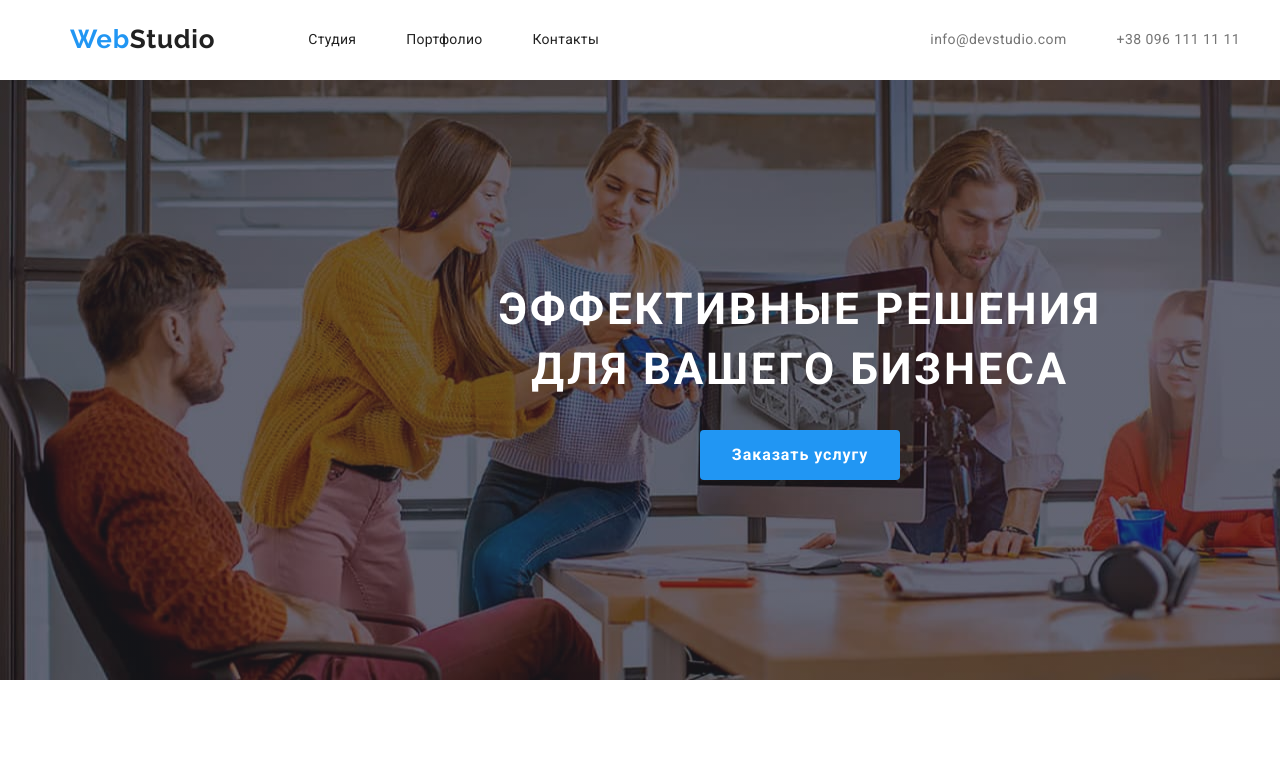
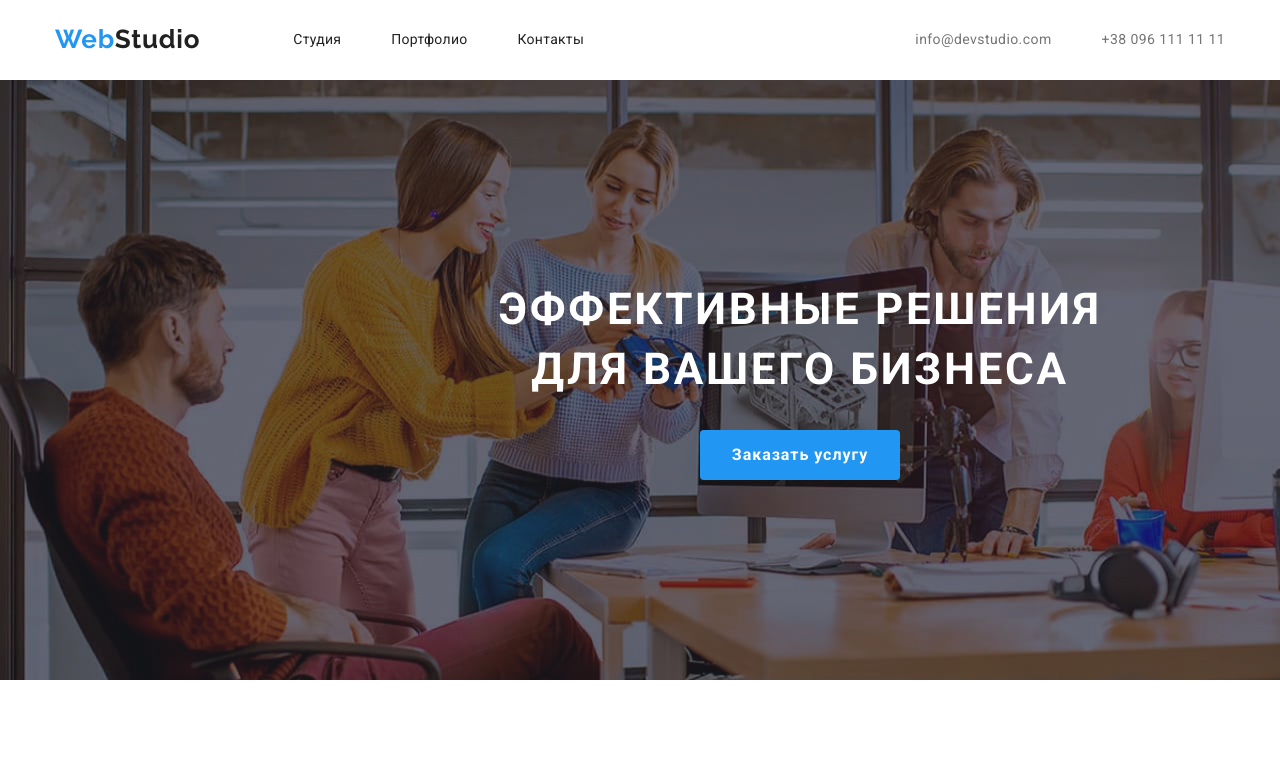
Before and after one commit to tipo4ek74/goit-markup-hw-08, a plain HTML site: page index.html in a window 1280 px wide. Shown: the top 772 px of the page. Drawn offline with nearby package versions, Linux system fonts and the light colour scheme.

Commit message:
0047110821

```diff
--- a/index.html
+++ b/index.html
@@ -19,7 +19,7 @@
 <body>
     <!-- HEADER -->
     <header class="header container">
-        <div class="container header-container">
+        <div class="header-container">
             <nav class="navigation">
                 <a class="logo link logo-margin" href="./"> <span class="logo__span">
                         Web</span>Studio
--- a/sass/base/_container.scss
+++ b/sass/base/_container.scss
@@ -19,7 +19,7 @@
 
 @media screen and (min-width: 480px) {
   .container {
-    width: 450px;
+    width: 480px;
     margin: 0 auto;
     padding-left: 15px;
     padding-right: 15px;
@@ -28,7 +28,7 @@
 
 @media screen and (min-width: 768px) {
   .container {
-    width: 738px;
+    width: 768px;
     margin: 0 auto;
     padding-left: 15px;
     padding-right: 15px;
--- a/sass/layout/_header.scss
+++ b/sass/layout/_header.scss
@@ -147,10 +147,6 @@
   /*text-shadow: 0px 4px 4px rgba(0, 0, 0, 0.25);*/
 }
 
-.logo-margin {
-  margin-right: 93px;
-}
-
 .logo__span {
   color: var(--accent-color);
 }
@@ -173,7 +169,11 @@
     padding-top: 24px;
     padding-bottom: 25px;
   }
+  .logo-margin {
+    margin-right: 88px;
+  }
 }
+
 @media screen and (min-width: 1200px) {
   .menu-contact__link {
     display: flex;
@@ -188,4 +188,7 @@
     padding-top: 24px;
     padding-bottom: 25px;
   }
+  .logo-margin {
+    margin-right: 93px;
+  }
 }
```
Also changed, not shown: portfolio.html (+1 -1 lines), css/main.css, css/main.min.css, 2 other files.
